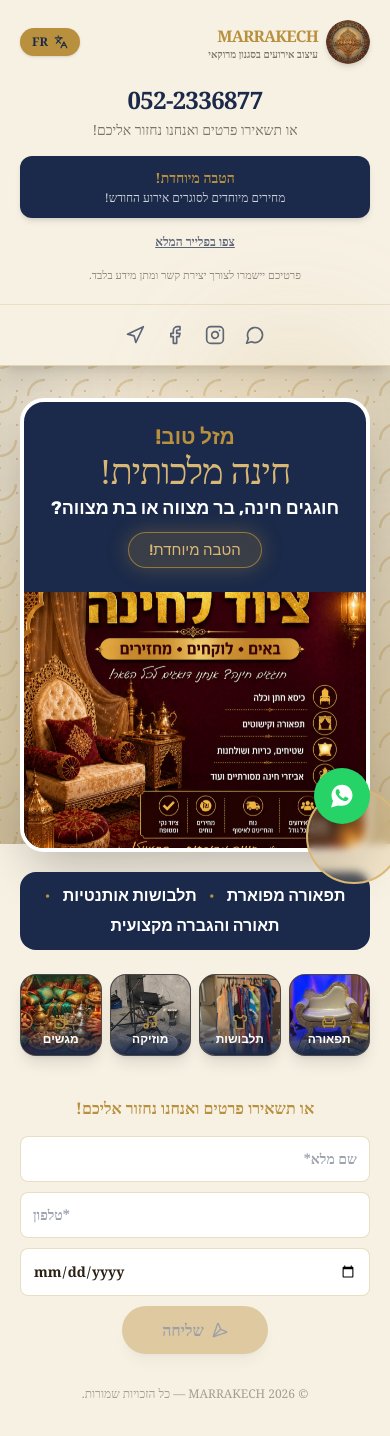
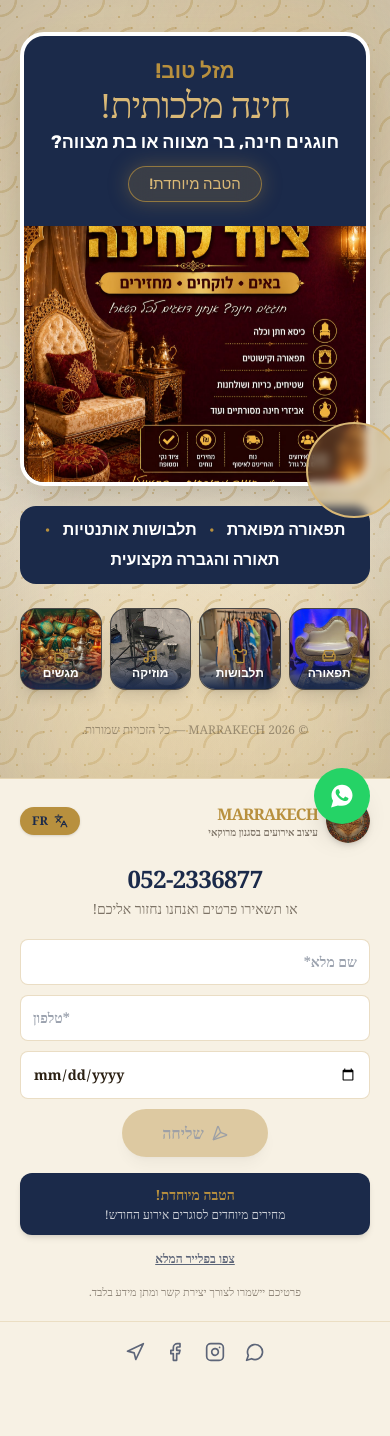
Before and after one commit to mhayoun/DafMarrakech, a React (Vite) app: page / in a window 390 px wide. Shown: the top 1436 px of the page. After the commit the page ends 1382 px from the top, so only its background shows below. Built offline with nearby package versions, Linux system fonts and the light colour scheme; a web font is replaced by a local one.

Commit message:
second release 5

```diff
--- a/src/App.jsx
+++ b/src/App.jsx
@@ -142,10 +142,10 @@
       />
       <div className="fixed inset-0 z-0 pointer-events-none" style={{ boxShadow: 'inset 0 0 140px rgba(43,32,19,0.22)' }} />
 
-      {/* Sidebar always sits on the physical left and content on the physical right */}
-      <div className="relative z-20 lg:flex lg:items-stretch" dir="ltr">
+      {/* Sidebar always sits on the physical left and content on the physical right; on mobile the sidebar moves to the end */}
+      <div className="relative z-20 flex flex-col lg:flex-row lg:items-stretch" dir="ltr">
         {/* Sidebar — logo, phone, lead form */}
-        <aside dir={t.dir} className="lg:w-80 lg:flex-none lg:h-screen lg:sticky lg:top-0 lg:overflow-y-auto flex flex-col bg-marrakech-cream border-b lg:border-b-0 lg:border-r border-marrakech-gold/30 shadow-xl z-30">
+        <aside dir={t.dir} className="order-2 lg:order-1 lg:w-80 lg:flex-none lg:h-screen lg:sticky lg:top-0 lg:overflow-y-auto flex flex-col bg-marrakech-cream border-t lg:border-t-0 lg:border-b-0 lg:border-r border-marrakech-gold/30 shadow-xl z-30">
           <div className="p-5 sm:p-6 flex flex-col gap-4">
             <div className="flex items-center justify-between">
               <div className="flex items-center gap-2">
@@ -170,7 +170,7 @@
               <p className="text-marrakech-ink/60 text-sm mt-1">{t.sidebarHelper}</p>
             </div>
 
-            <div className="hidden lg:block">{leadForm}</div>
+            {leadForm}
 
             <div className="rounded-xl bg-marrakech-navy px-4 py-3 text-center shadow-md">
               <p className="text-marrakech-gold font-black text-sm">{t.specialOffer.title}</p>
@@ -196,7 +196,7 @@
         </aside>
 
         {/* Content: headline, slider, social band, 4 services — that's it */}
-        <main dir={t.dir} className="lg:flex-1 lg:h-screen lg:overflow-y-auto">
+        <main dir={t.dir} className="order-1 lg:order-2 lg:flex-1 lg:h-screen lg:overflow-y-auto">
           <section className="relative px-5 sm:px-8 lg:px-12 pt-8 sm:pt-12 pb-10">
             {/* warm lantern-glow accents */}
             <div className="lantern-glow absolute -top-6 start-4 w-40 h-40 rounded-full bg-marrakech-gold/40 blur-3xl pointer-events-none" />
@@ -265,11 +265,6 @@
               ))}
             </div>
 
-            <div className="lg:hidden mt-10">
-              <p className="text-center text-marrakech-gold font-bold mb-3">{t.sidebarHelper}</p>
-              {leadForm}
-            </div>
-
             <p className="text-center text-marrakech-ink/40 text-xs mt-8">© {new Date().getFullYear()} {t.brand} — {t.copyright}</p>
           </section>
         </main>
```
